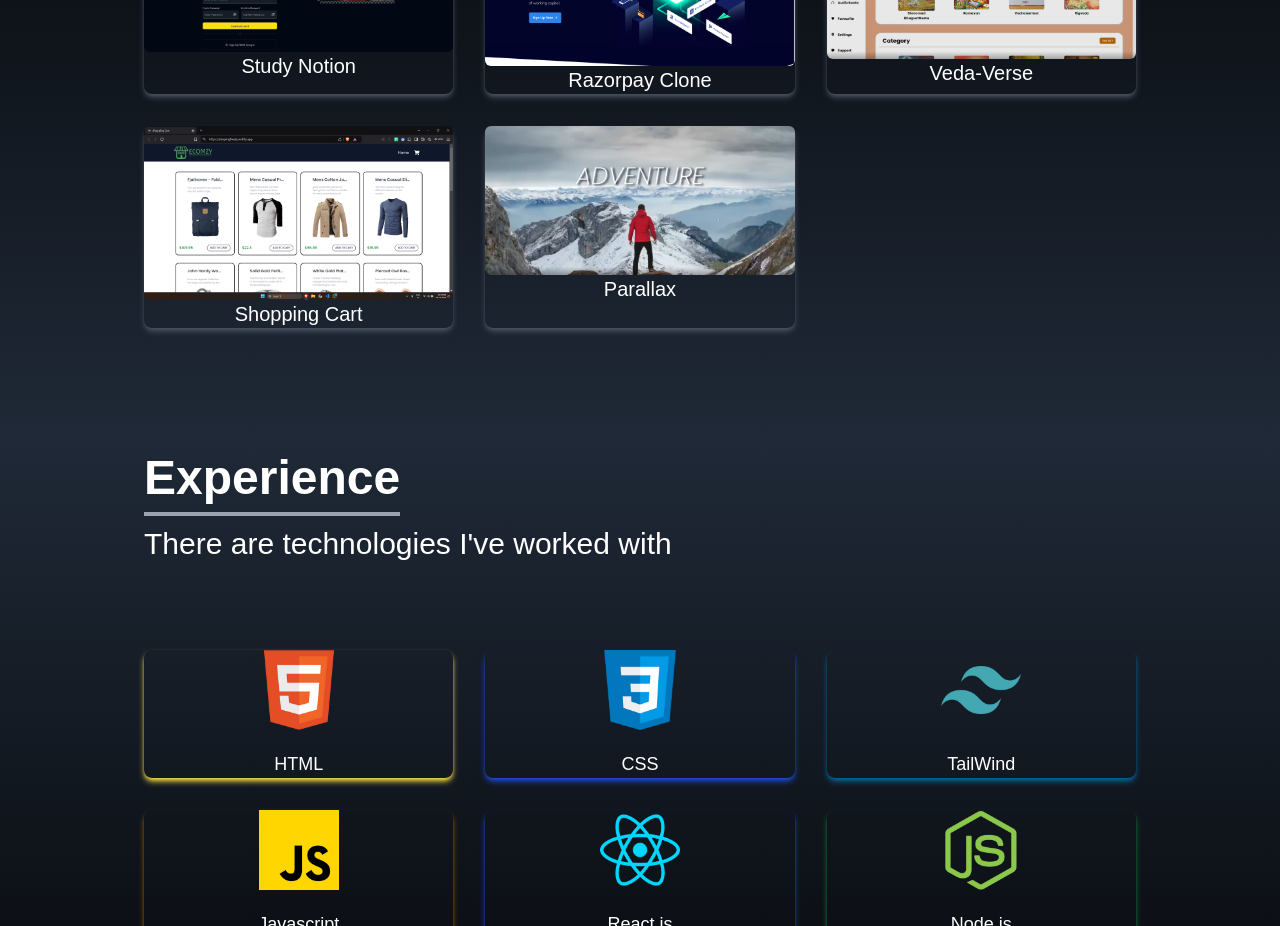
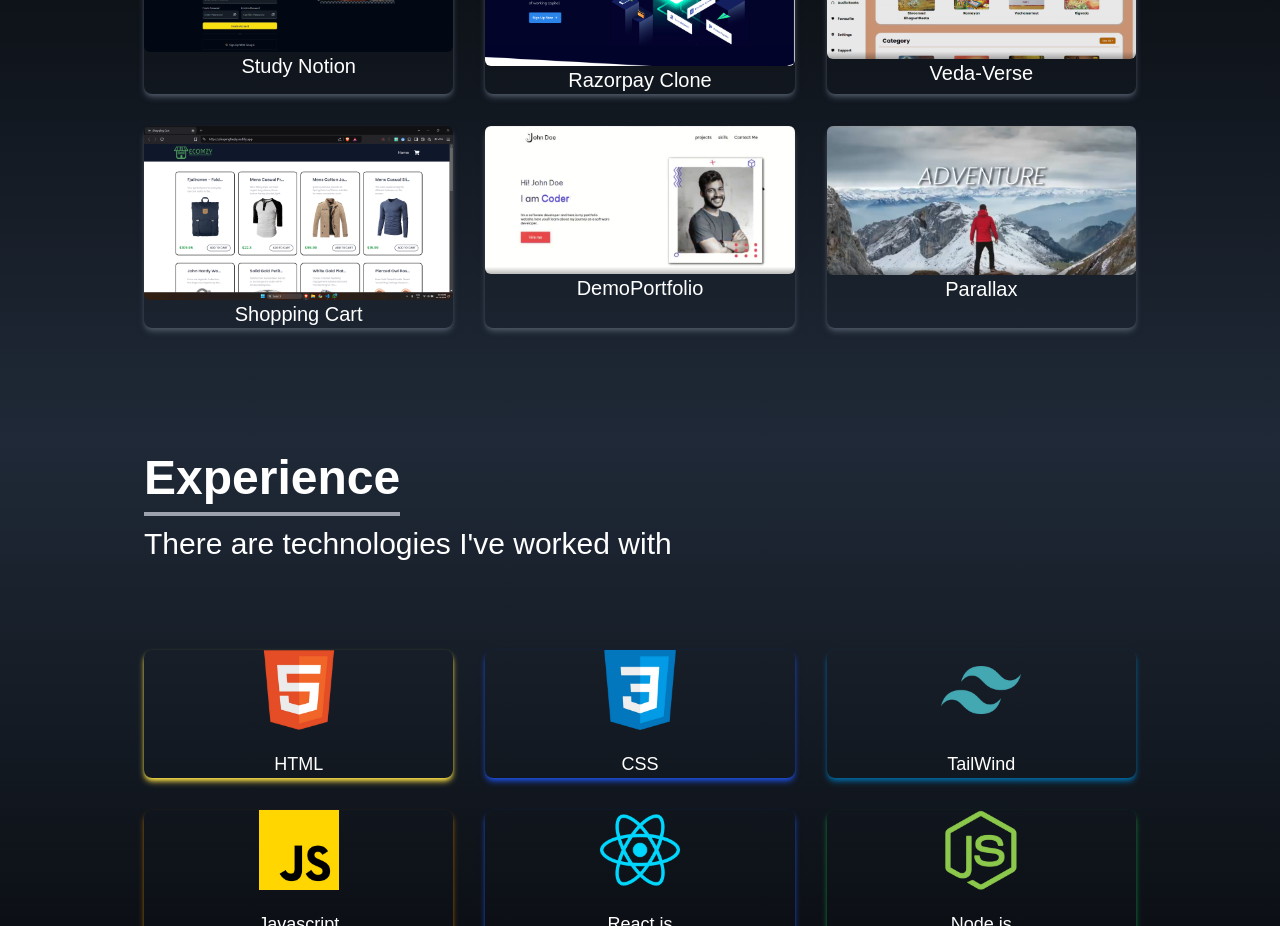
Before and after one commit to priyankRaiyani19/PersonalPortfolio, a React (Create React App) app: page / in a window 1280 px wide. Shown: the part 1960-2886 px from the top of the page. Built offline with nearby package versions, Linux system fonts and the light colour scheme; a web font is replaced by a local one.

Commit message:
add portfolio

```diff
--- a/src/components/Portfolio.js
+++ b/src/components/Portfolio.js
@@ -1,5 +1,5 @@
 import React from 'react';
-// import DemoPortfolio from '../assets/Portfolio/DemoPortfolio.png';
+import DemoPortfolio from '../assets/Portfolio/DemoPortfolio.png';
 import Parallax from '../assets/Portfolio/Parallax.png';
 import Razorpay from '../assets/Portfolio/Razorpay.png';
 import StudyNotion from '../assets/Portfolio/StudyNotion.png';
@@ -37,12 +37,19 @@ const Portfolio = () => {
             Name: "Shopping Cart"
 
         },
+
         {
-            id: 5,
+            id:5,
+            src:DemoPortfolio,
+            Name:"DemoPortfolio"
+
+        },
+        {
+            id: 6,
             src: Parallax,
             Name: "Parallax"
 
-        },
+        }
 
     ]
 
```
